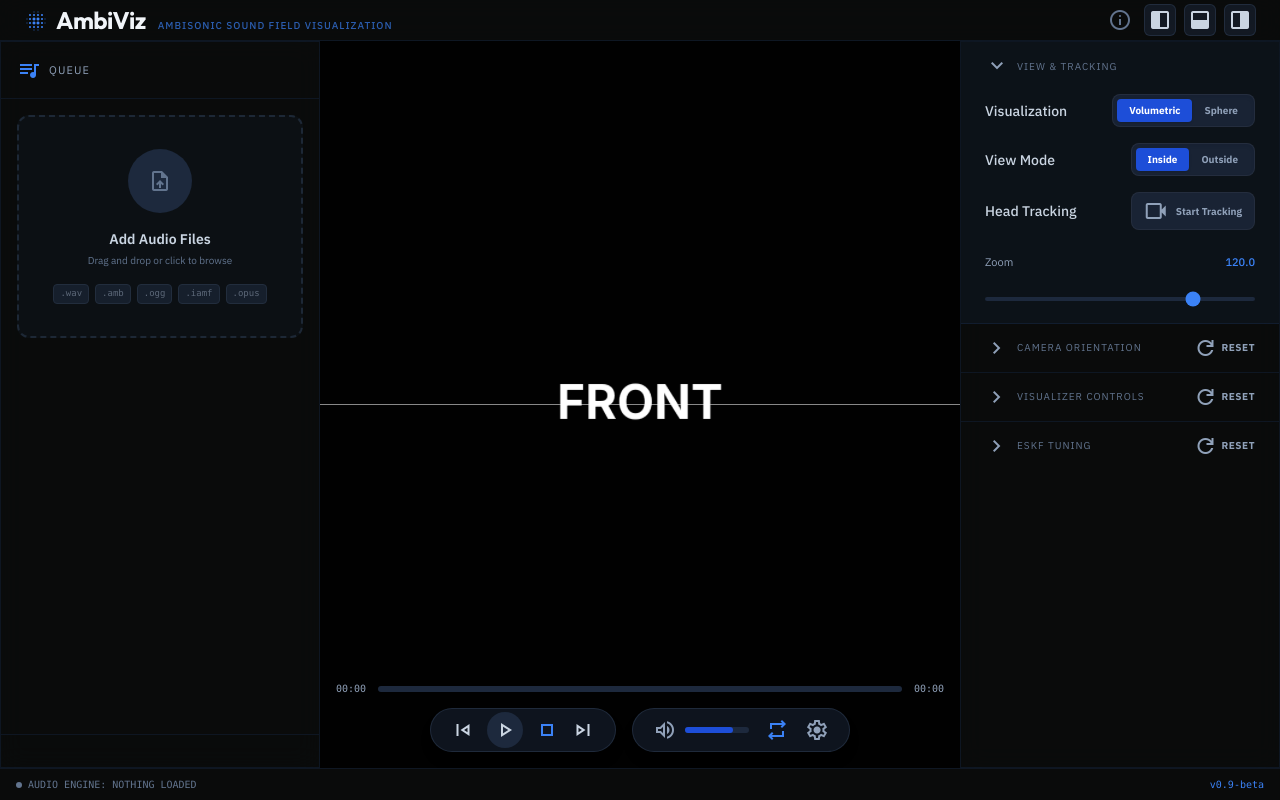
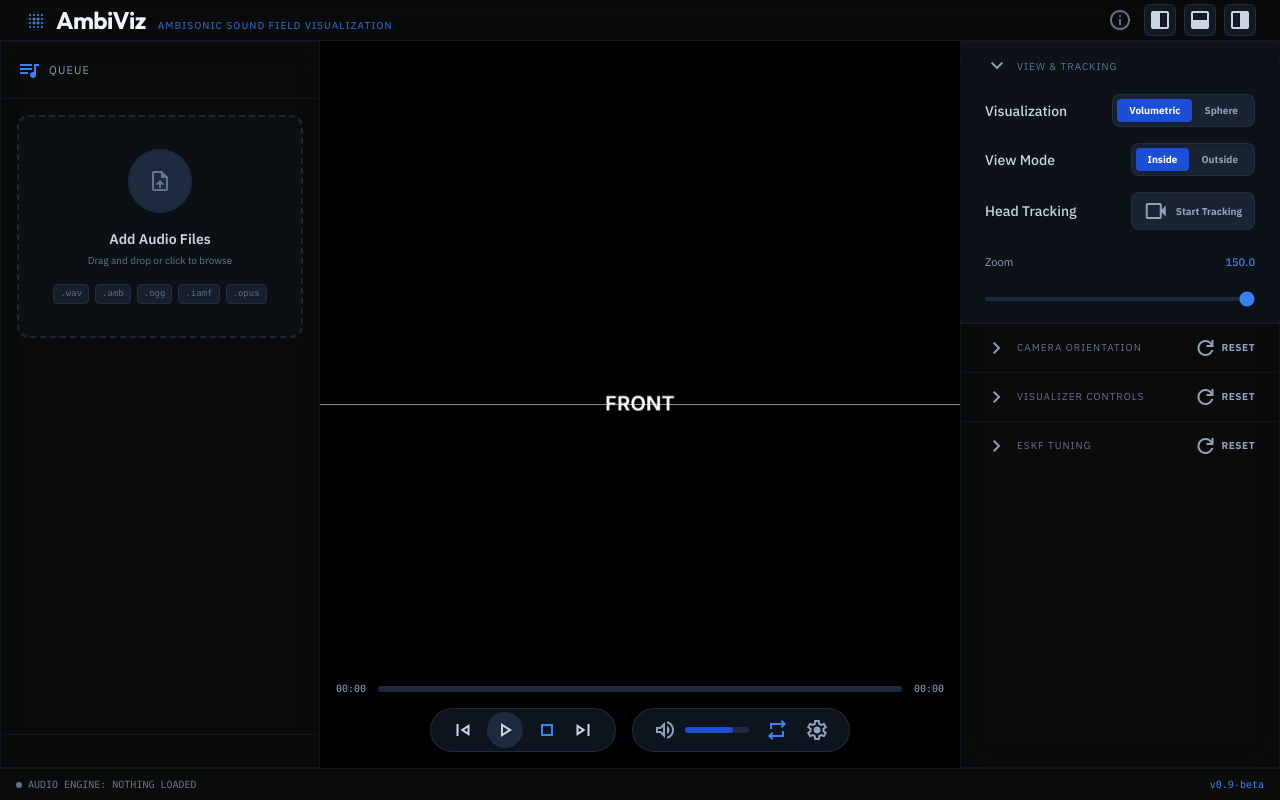
Before and after one commit to craig-van-hise/ambi-viz, a React (Vite) app: page / in a window 1280 px wide. Built offline with nearby package versions, Linux system fonts and the light colour scheme.

Commit message:
feat: Update default Field of View values to 150° for inside and 60° for outside camera views.

```diff
--- a/src/App.tsx
+++ b/src/App.tsx
@@ -85,6 +85,9 @@ const Tooltip = ({ children, content, title }: { children: React.ReactNode, cont
   );
 };
 
+const DEFAULT_INSIDE_ZOOM = 150;
+const DEFAULT_OUTSIDE_ZOOM = 60;
+
 export default function App() {
   const [persisted] = useState(() => loadState());
   const [audioEngine] = useState(() => new AudioEngine());
@@ -103,8 +106,8 @@ export default function App() {
 
   const [playbackState, setPlaybackState] = useState<PlaybackState>('stopped');
   const [isLooping, setIsLooping] = useState(true);
-  const [insideZoomFov, setInsideZoomFov] = useState(120);
-  const [outsideZoomFov, setOutsideZoomFov] = useState(120);
+  const [insideZoomFov, setInsideZoomFov] = useState(DEFAULT_INSIDE_ZOOM);
+  const [outsideZoomFov, setOutsideZoomFov] = useState(DEFAULT_OUTSIDE_ZOOM);
 
   const [cameraUIState, setCameraUIState] = useState<CameraUIState>({
     yaw: 0, pitch: 0, roll: 0, x: 0, y: 3.3, z: 3.6,
@@ -160,7 +163,7 @@ export default function App() {
       }
       setInsideGain(3.0);
       persistState({ insideGain: 3.0 });
-      handleZoomChange(120);
+      handleZoomChange(DEFAULT_INSIDE_ZOOM);
     } else {
       setCameraUIState(prev => ({ ...prev, x: 0, y: 3.3, z: 3.6 }));
       if (sceneRef.current) {
@@ -170,6 +173,7 @@ export default function App() {
       }
       setOutsideGain(3.0);
       persistState({ outsideGain: 3.0 });
+      handleZoomChange(DEFAULT_OUTSIDE_ZOOM);
     }
   }, [viewMode, persistState]);
 
@@ -285,7 +289,7 @@ export default function App() {
 
   const handleVisualReset = useCallback(() => {
     setVisualParams(DEFAULT_VISUAL_PARAMS);
-    handleZoomChange(120);
+    handleZoomChange(viewMode === 'inside' ? DEFAULT_INSIDE_ZOOM : DEFAULT_OUTSIDE_ZOOM);
     setInsideGain(3.0);
     setOutsideGain(3.0);
     persistState({ visualParams: DEFAULT_VISUAL_PARAMS, insideGain: 3.0, outsideGain: 3.0 });
@@ -307,11 +311,7 @@ export default function App() {
     if (sceneRef.current) sceneRef.current.setFov(newFov, 'ui');
   }, [viewMode, insideZoomFov, outsideZoomFov]);
 
-  // Sync FOV when view mode changes
-  useEffect(() => {
-    const activeZoom = viewMode === 'inside' ? insideZoomFov : outsideZoomFov;
-    if (sceneRef.current) sceneRef.current.setFov(activeZoom);
-  }, [viewMode, insideZoomFov, outsideZoomFov]);
+
 
   const handleCameraUIChange = useCallback((axis: keyof CameraUIState, value: number) => {
     setCameraUIState(prev => ({ ...prev, [axis]: value }));
@@ -396,7 +396,16 @@ export default function App() {
     }
   }, [isTrackingCam]);
   useEffect(() => { if (sceneRef.current) sceneRef.current.setVisualizationMode(visualizationMode); }, [visualizationMode]);
-  useEffect(() => { if (sceneRef.current) sceneRef.current.setViewMode(viewMode); }, [viewMode]);
+
+  // Sync View Mode and FOV to AmbiScene
+  useEffect(() => {
+    if (!sceneRef.current) return;
+    sceneRef.current.setViewMode(viewMode);
+
+    // Immediately apply the correct FOV for this mode directly from React state
+    const activeZoom = viewMode === 'inside' ? insideZoomFov : outsideZoomFov;
+    sceneRef.current.setFov(activeZoom, 'ui');
+  }, [viewMode, insideZoomFov, outsideZoomFov]);
 
   useEffect(() => {
     let outputAnimationFrameId: number;
--- a/src/visualizer/AmbiScene.ts
+++ b/src/visualizer/AmbiScene.ts
@@ -36,8 +36,8 @@ export class AmbiScene {
 
     // Animation state
     rafId: number | null = null;
-    private readonly DEFAULT_OUTSIDE_FOV = 50;
-    private insideFov = 115;
+    private readonly DEFAULT_OUTSIDE_FOV = 60;
+    private insideFov = 150;
     private outsideFov = this.DEFAULT_OUTSIDE_FOV;
     private outsidePositionCache = new THREE.Vector3(0, 3.3, 3.6);
 
@@ -241,8 +241,6 @@ export class AmbiScene {
         this.viewMode = mode;
 
         if (mode === 'inside') {
-            // Restore inside FOV
-            this.camera.fov = this.insideFov;
             // Camera exactly at origin
             this.camera.position.set(0, 0, 0);
             // Push target forward to prevent distance=0 singularity
@@ -255,8 +253,6 @@ export class AmbiScene {
             this.currentRoll = 0;
             this.camera.up.set(0, 1, 0);
         } else {
-            // Restore outside FOV
-            this.camera.fov = this.outsideFov;
             // Restore from cache
             this.camera.position.copy(this.outsidePositionCache);
             this.controls.target.set(0, 0, 0);
@@ -529,12 +525,6 @@ export class AmbiScene {
         const targetState = this.viewMode === 'inside' ? this.insideFov : this.outsideFov;
         if (Math.abs(targetState - fov) < 0.001 && Math.abs(this.camera.fov - fov) < 0.001) return;
 
-        if (this.viewMode === 'inside') {
-            this.insideFov = fov;
-        } else {
-            this.outsideFov = fov;
-        }
-
         this.camera.fov = fov;
         this.camera.updateProjectionMatrix();
 
```
Also changed, not shown: 1 other file (tests, documents, lock files or other folders).
